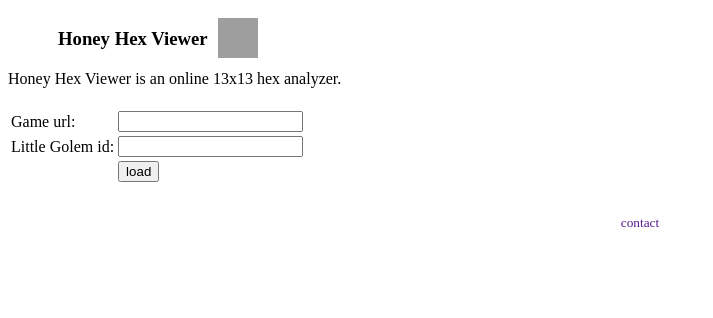
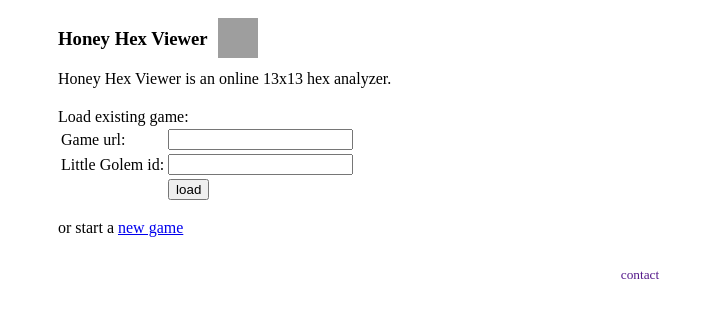
Before and after one commit to tomik/honey, a Flask app: page / in a window 1280 px wide. Shown: the top 318 px of the page, without its empty margins (0-713 px from the left). Run offline with Flask 2, Linux system fonts and the light colour scheme; grey boxes are pictures that could not be loaded.

Commit message:
cosmetic changes

```diff
--- a/main.py
+++ b/main.py
@@ -4,8 +4,8 @@ from flask import Flask, request, redirect, url_for, render_template, abort
 app = Flask(__name__)
 
 @app.route("/")
-def new_game():
-    return render_template("index.html", input_sgf="")
+def main():
+    return render_template("index.html")
 
 @app.route("/load_game", methods=["POST"])
 def load_game():
@@ -19,6 +19,8 @@ def load_game():
             return render_template("view_game.html", input_sgf=f.readlines())
     except KeyError:
         pass
+    except IOError:
+        return render_template("index.html", load_error="invalid resource")
     try:
         lg_id = request.form["lg_id"]
         if lg_id:
@@ -26,6 +28,10 @@ def load_game():
     except KeyError:
         pass
     return render_template("index.html", load_error="please fill one of the fields below")
+
+@app.route("/new_game")
+def new_game():
+    return render_template("view_game.html", input_sgf=None)
 
 @app.route("/lg/<game_id>")
 def lg_game(game_id):
--- a/static/css/honey.css
+++ b/static/css/honey.css
@@ -17,11 +17,11 @@
 }
 
 #content {
+  margin-left: 50px;
 }
 
 #left_panel {
   float:left;
-  margin-left: 50px;
 }
 
 #board {
--- a/templates/index.html
+++ b/templates/index.html
@@ -42,11 +42,10 @@
     <div style="clear: both;"> </div>
 
     <div id='positioning_wrapper'>
-      <div id='content_wrapper'>
-        <div id='content'>
+      <div id='content'>
             Honey Hex Viewer is an online 13x13 hex analyzer.
-        </div>
         <form id="load_game" method="post" action="/load_game">
+        <span> Load existing game: </span>
             {% if load_error %}
                 <span style="color: red;"> {{load_error}} </span>
             {% endif %}
@@ -56,7 +55,7 @@
                 <tr> <td/> <td> <input type="submit" value="load"/> </td>
             </table>
         </form>
-        </form>
+        <span> or start a <a href="/new_game"> new game </a> </span>
       </div>
     </div>
 
```
Also changed, not shown: 1 other file.
